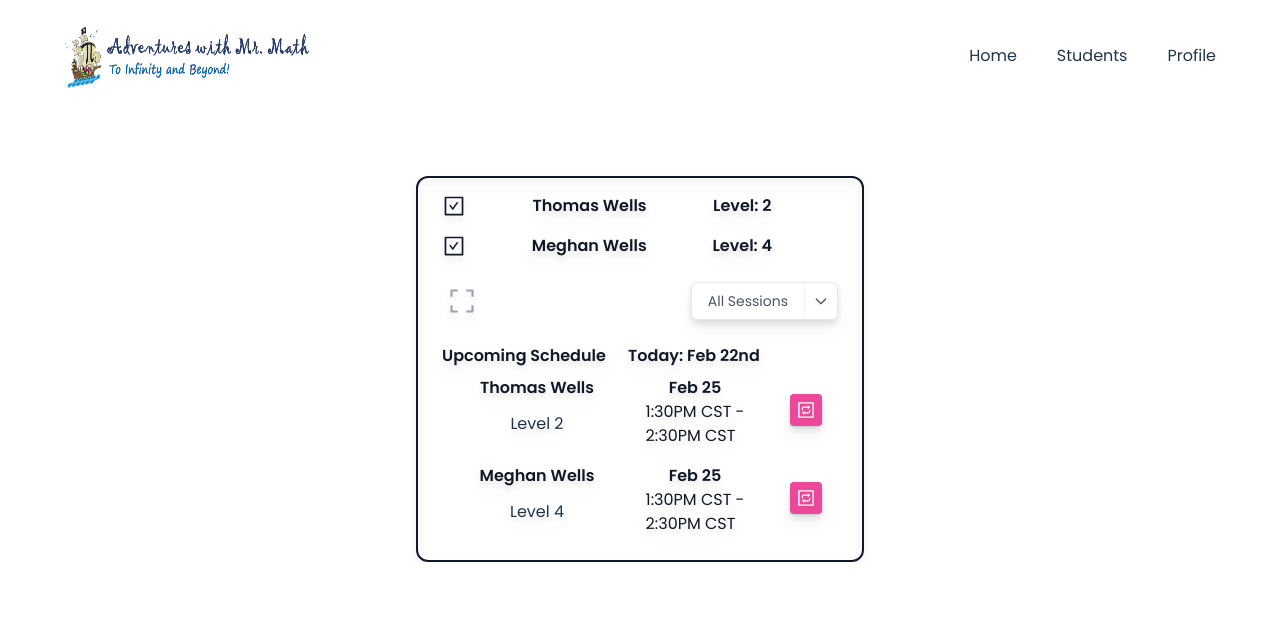
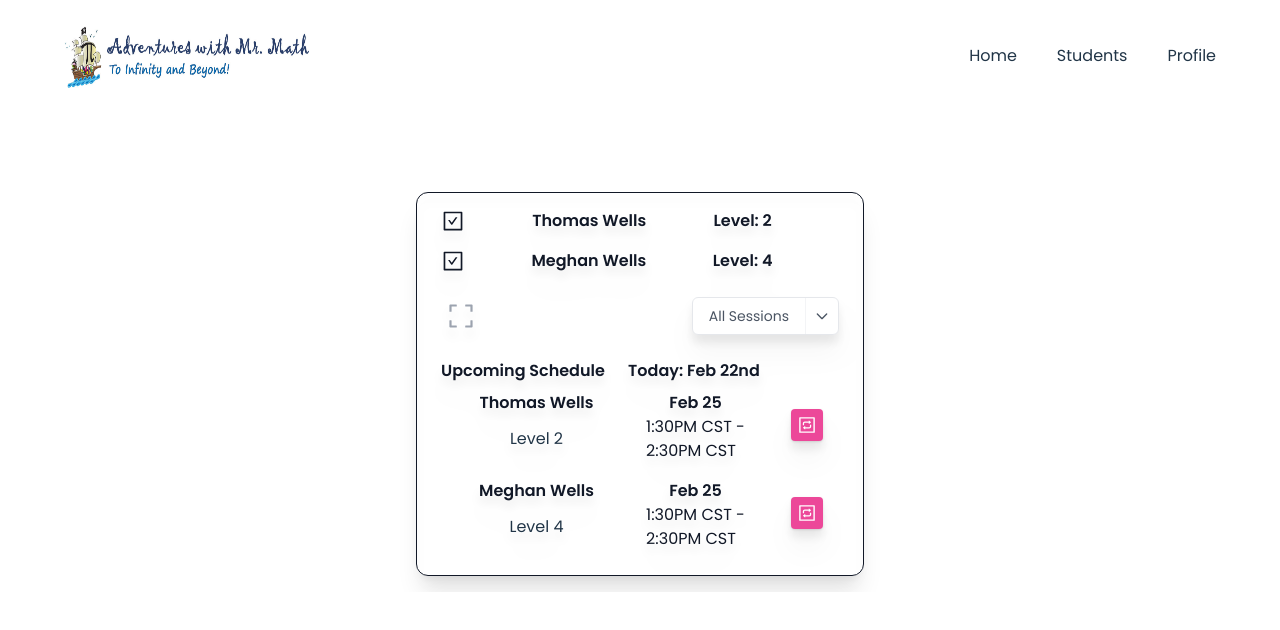
Before and after one commit to dane-dalton/schedule-demo, a React (Vite) app: page / in a window 1280 px wide. Shown: the top 630 px of the page. Built offline with nearby package versions, Linux system fonts and the light colour scheme.

Commit message:
debug schedule component shadow

```diff
--- a/src/components/Schedule.jsx
+++ b/src/components/Schedule.jsx
@@ -48,7 +48,7 @@ function Schedule() {
 
   return (
     <div className='pt-16'>
-      <div className='max-w-md py-4 px-4 mx-auto sm:px-7 md:px-6 min-h-[384px] border-2 border-gray-900 rounded-xl drop-shadow-lg'>
+      <div className='max-w-md my-4 py-4 px-4 mx-auto sm:px-7 md:px-6 min-h-[384px] border border-gray-900 rounded-xl shadow-xl drop-shadow-xl'>
         <div>
           <ol className='mb-6'>
             {students.map(student => (
--- a/src/components/StudentListAndFilter.jsx
+++ b/src/components/StudentListAndFilter.jsx
@@ -1,5 +1,7 @@
 import React from 'react'
 import { useState } from 'react'
+
+import { classNames } from '../util'
 
 import {
   AiOutlineBorder,
@@ -14,7 +16,9 @@ function StudentListAndFilter({ student, handleSelectedStudents }) {
   }
 
   return (
-    <li>
+    <li className={classNames(
+      toggleCheckBox ? 'text-gray-900' : 'text-gray-400'
+    )}>
       <button
         className='flex-auto w-full flex justify-between items-center mb-4'
         onClick={() => {
@@ -25,12 +29,12 @@ function StudentListAndFilter({ student, handleSelectedStudents }) {
       >
         {
           toggleCheckBox ?
-            <AiOutlineCheckSquare className='h-6 w-6 text-gray-900' /> :
-            <AiOutlineBorder className='h-6 w-6 text-gray-900' />
+            <AiOutlineCheckSquare className='h-6 w-6' /> :
+            <AiOutlineBorder className='h-6 w-6' />
         }
-        <p className='text-gray-900 font-semibold'>{student.name}</p>
+        <p className='font-semibold'>{student.name}</p>
         <section className='flex'>
-          <p className='text-gray-900 font-semibold'>Level: {student.level}</p>
+          <p className='font-semibold'>Level: {student.level}</p>
         </section>
         <p></p>
       </button>
```
